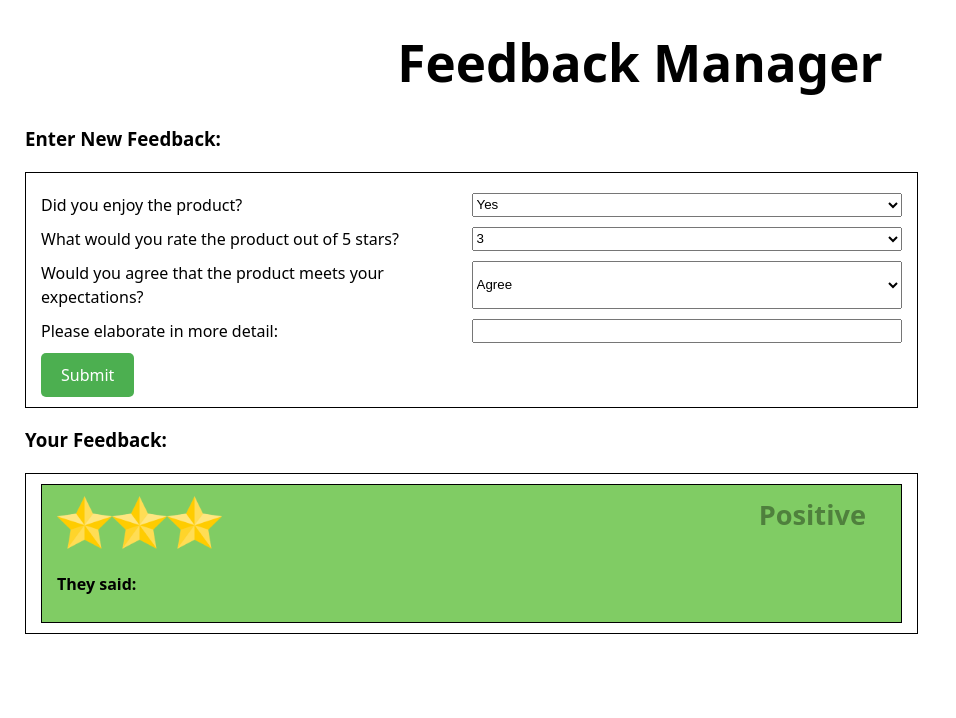
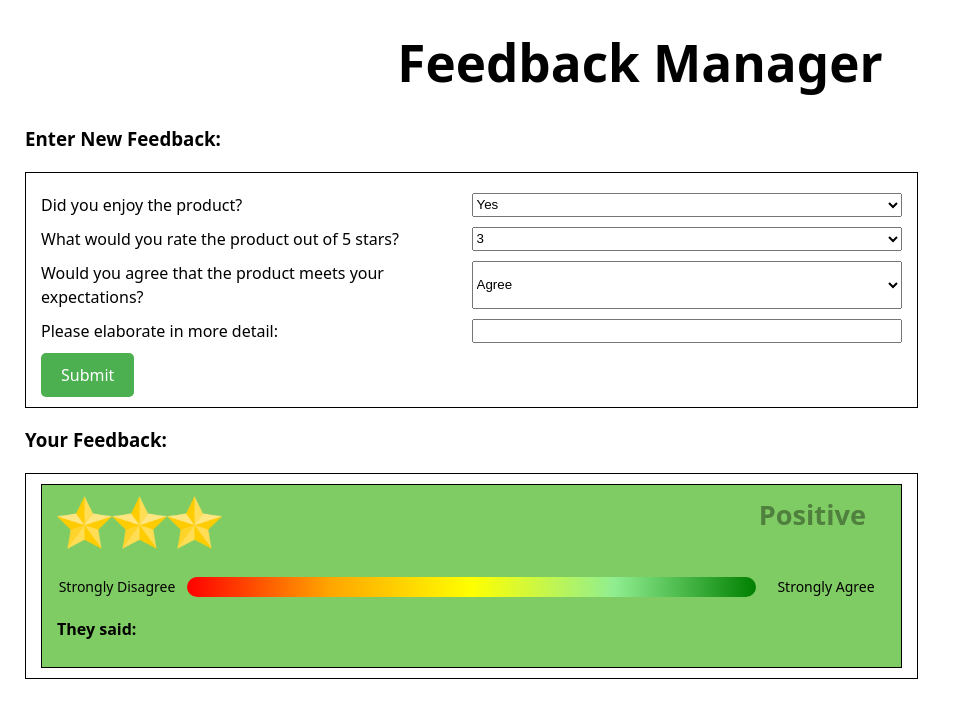
Before and after one commit to JamesBarnes48/FeedbackManagerClient, a Vue app: page / in a window 1280 px wide. Both pictures are taken after a click on the element "Submit". Shown: the top 718 px of the page, without its empty margins (0-956 px from the left). Built offline with nearby package versions, Linux system fonts and the light colour scheme.

Commit message:
create gradient bar

```diff
--- a/src/components/FeedbackComponent.vue
+++ b/src/components/FeedbackComponent.vue
@@ -25,6 +25,11 @@
         <h3 class="hovering-feedback-label">{{ feedback instanceof PositiveFeedback? 'Positive': 'Negative' }}</h3>
         <div class="rating-container">
             <img v-for="n in feedback.rating" class="rating-img" src="../../public/star.png" alt="star">
+        </div>
+        <div class="response-bar">
+            <div class="scale-label">Strongly Disagree</div>
+            <div class="bar-gradient"></div>
+            <div class="scale-label">Strongly Agree</div>
         </div>
         <p class="flavour-text">They said:</p>
         <p>{{ feedback.details }}</p>
@@ -72,4 +77,25 @@
         font-weight: bold;
     }
 
+    .response-bar {
+        display: flex;
+        align-items: center;
+        gap: 10px;
+        margin: 20px 0;
+    }
+
+    .scale-label {
+        width: 120px;
+        font-size: 14px;
+        text-align: center;
+    }
+
+    .bar-gradient {
+        flex: 1;
+        height: 20px;
+        border-radius: 10px;
+        background: linear-gradient(to right, red, orange, yellow, lightgreen, green);
+        position: relative;
+    }
+
 </style>
```
